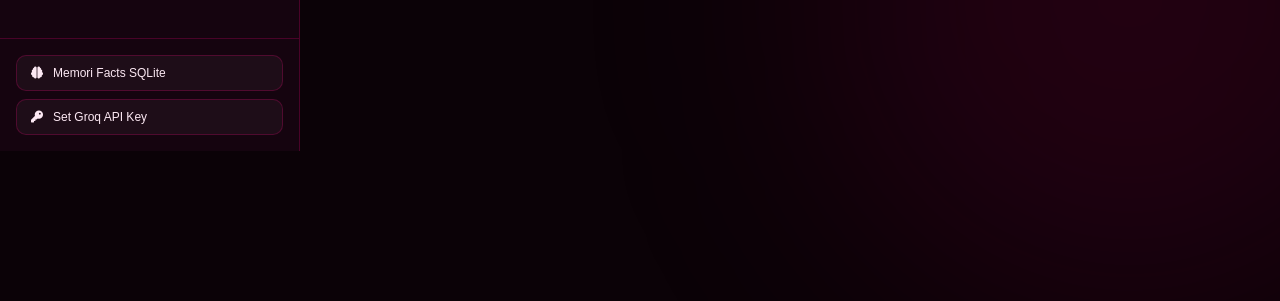
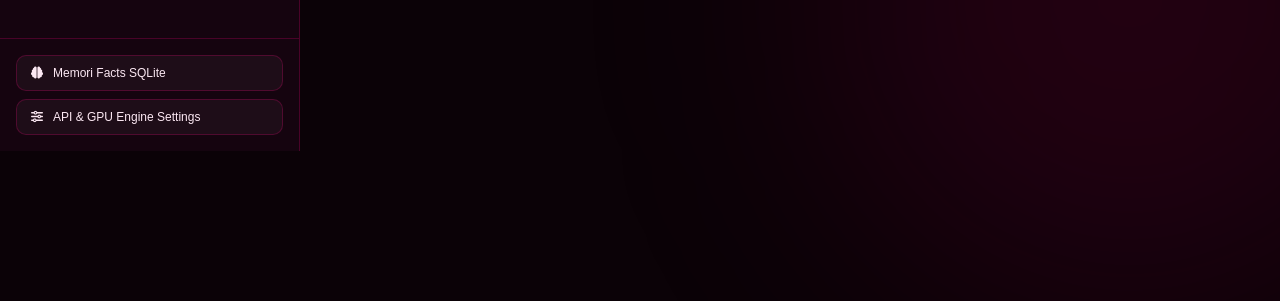
Before and after one commit to rubyhan460-arch/mainan, a Flask app: page / in a window 1280 px wide; the page is wider, and only the part inside the window is pictured. Shown: the part 649-950 px from the top of that part. Run offline with Flask 3, Linux system fonts and the light colour scheme; data that the repository does not hold is empty.

Commit message:
Fix colab notebook pip dependencies and API settings

```diff
--- a/app.py
+++ b/app.py
@@ -210,6 +210,46 @@ def query_groq_llm(messages, api_key):
     except Exception as e:
         return None
 
+# --- ENGINE 1B: GEMINI API (1.5 Flash - Free Key & BLOCK_NONE Safety) ---
+def query_gemini_llm(messages, api_key):
+    url = f"https://generativelanguage.googleapis.com/v1beta/models/gemini-1.5-flash:generateContent?key={api_key}"
+    headers = {"Content-Type": "application/json"}
+
+    contents = []
+    system_instruction = None
+
+    for msg in messages:
+        if msg["role"] == "system":
+            system_instruction = {"parts": [{"text": msg["content"]}]}
+        else:
+            role = "user" if msg["role"] == "user" else "model"
+            contents.append({"role": role, "parts": [{"text": msg["content"]}]})
+
+    payload = {
+        "contents": contents,
+        "safetySettings": [
+            {"category": "HARM_CATEGORY_SEXUALLY_EXPLICIT", "threshold": "BLOCK_NONE"},
+            {"category": "HARM_CATEGORY_HATE_SPEECH", "threshold": "BLOCK_NONE"},
+            {"category": "HARM_CATEGORY_HARASSMENT", "threshold": "BLOCK_NONE"},
+            {"category": "HARM_CATEGORY_DANGEROUS_CONTENT", "threshold": "BLOCK_NONE"}
+        ],
+        "generationConfig": {
+            "temperature": 0.85,
+            "maxOutputTokens": 350
+        }
+    }
+    if system_instruction:
+        payload["systemInstruction"] = system_instruction
+
+    data = json.dumps(payload).encode('utf-8')
+    req = urllib.request.Request(url, data=data, headers=headers, method="POST")
+    try:
+        with urllib.request.urlopen(req, timeout=12) as response:
+            res_body = json.loads(response.read().decode('utf-8'))
+            return res_body['candidates'][0]['content']['parts'][0]['text'].strip()
+    except Exception as e:
+        return None
+
 # --- ENGINE 2: POLLINATIONS AI (Fallback - 0 Key / Public API) ---
 def query_pollinations_llm(prompt_text):
     try:
@@ -326,11 +366,16 @@ Instruksi Tambahan:
 
     cfg = get_config()
     groq_key = cfg.get("groq_api_key", os.environ.get("GROQ_API_KEY", ""))
+    gemini_key = cfg.get("gemini_api_key", os.environ.get("GEMINI_API_KEY", ""))
 
     llm_output = None
 
-    # 1. Try Primary Engine: Groq API (if API Key provided)
-    if groq_key:
+    # 1A. Try Primary Engine A: Gemini API (if Gemini Key provided)
+    if gemini_key:
+        llm_output = query_gemini_llm(messages, gemini_key)
+
+    # 1B. Try Primary Engine B: Groq API (if Groq Key provided)
+    if not llm_output and groq_key:
         llm_output = query_groq_llm(messages, groq_key)
 
     # 2. Try Fallback Engine 1: Pollinations AI (0 Key / Public API)
--- a/server.py
+++ b/server.py
@@ -121,14 +121,36 @@ def api_get_facts():
 def api_manage_key():
     if request.method == 'POST':
         data = request.get_json() or {}
-        key = data.get('key', '').strip()
-        set_config('groq_api_key', key)
-        return jsonify({"status": "success", "has_key": bool(key)})
+        groq_key = data.get('groq_key', '').strip()
+        gemini_key = data.get('gemini_key', '').strip()
+        if groq_key:
+            set_config('groq_api_key', groq_key)
+        if gemini_key:
+            set_config('gemini_api_key', gemini_key)
+        return jsonify({"status": "success"})
     else:
         cfg = get_config()
-        has_key = bool(cfg.get('groq_api_key'))
-        key_preview = cfg.get('groq_api_key', '')[:8] + '...' if has_key else ''
-        return jsonify({"has_key": has_key, "key_preview": key_preview})
+        groq_key = cfg.get('groq_api_key', '')
+        gemini_key = cfg.get('gemini_api_key', '')
+        colab_url = cfg.get('colab_gpu_url', '')
+        return jsonify({
+            "has_groq_key": bool(groq_key),
+            "groq_preview": groq_key[:8] + '...' if groq_key else '',
+            "has_gemini_key": bool(gemini_key),
+            "gemini_preview": gemini_key[:8] + '...' if gemini_key else '',
+            "colab_gpu_url": colab_url
+        })
+
+@app.route('/api/colab_gpu', methods=['GET', 'POST'])
+def api_manage_colab_gpu():
+    if request.method == 'POST':
+        data = request.get_json() or {}
+        colab_url = data.get('colab_url', '').strip()
+        set_config('colab_gpu_url', colab_url)
+        return jsonify({"status": "success", "colab_url": colab_url})
+    else:
+        cfg = get_config()
+        return jsonify({"colab_url": cfg.get('colab_gpu_url', '')})
 
 if __name__ == '__main__':
     print("\n=======================================================")
--- a/static/app.js
+++ b/static/app.js
@@ -565,30 +565,65 @@ document.addEventListener('DOMContentLoaded', () => {
         try {
             const res = await fetch('/api/key');
             const data = await res.json();
-            if (data.has_key) {
-                keyStatusBox.innerHTML = `<span style="color: #00f5d4;"><i class="fa-solid fa-check"></i> Groq API Key Aktif: (${data.key_preview})</span>`;
+
+            const inputGeminiKey = document.getElementById('inputGeminiKey');
+            const inputGroqKey = document.getElementById('inputGroqKey');
+            const inputColabUrl = document.getElementById('inputColabUrl');
+
+            if (data.colab_gpu_url) inputColabUrl.value = data.colab_gpu_url;
+
+            let html = '';
+            if (data.has_gemini_key) {
+                html += `<div style="color: #00f5d4;"><i class="fa-solid fa-check"></i> Gemini 1.5 API Key Aktif (${data.gemini_preview})</div>`;
             } else {
-                keyStatusBox.innerHTML = `<span style="color: #ffb703;"><i class="fa-solid fa-triangle-exclamation"></i> Belum ada Groq API Key (Menggunakan Pollinations Fallback)</span>`;
+                html += `<div style="color: #ffb703;"><i class="fa-solid fa-circle-info"></i> Gemini API Key belum diisi (Opsional)</div>`;
             }
+
+            if (data.has_groq_key) {
+                html += `<div style="color: #00f5d4;"><i class="fa-solid fa-check"></i> Groq Llama-3.3 API Key Aktif (${data.groq_preview})</div>`;
+            } else {
+                html += `<div style="color: #ffb703;"><i class="fa-solid fa-circle-info"></i> Groq API Key belum diisi (Opsional)</div>`;
+            }
+
+            if (data.colab_gpu_url) {
+                html += `<div style="color: #00f5d4;"><i class="fa-solid fa-bolt"></i> Colab GPU Engine Tunnel Connected!</div>`;
+            } else {
+                html += `<div style="color: #bc93aa;"><i class="fa-solid fa-info-circle"></i> Engine Gambar: Menggunakan Dataset Local & Pollinations Model Anime</div>`;
+            }
+
+            keyStatusBox.innerHTML = html;
         } catch (err) {
-            console.error("Error checking key:", err);
+            console.error("Error checking key status:", err);
         }
     }
 
     async function handleSaveKey() {
-        const key = inputGroqKey.value.trim();
+        const gemini_key = document.getElementById('inputGeminiKey').value.trim();
+        const groq_key = document.getElementById('inputGroqKey').value.trim();
+        const colab_url = document.getElementById('inputColabUrl').value.trim();
+
         try {
-            await fetch('/api/key', {
-                method: 'POST',
-                headers: { 'Content-Type': 'application/json' },
-                body: JSON.stringify({ key })
-            });
-            inputGroqKey.value = '';
+            if (gemini_key || groq_key) {
+                await fetch('/api/key', {
+                    method: 'POST',
+                    headers: { 'Content-Type': 'application/json' },
+                    body: JSON.stringify({ gemini_key, groq_key })
+                });
+            }
+
+            if (colab_url !== undefined) {
+                await fetch('/api/colab_gpu', {
+                    method: 'POST',
+                    headers: { 'Content-Type': 'application/json' },
+                    body: JSON.stringify({ colab_url })
+                });
+            }
+
             await checkApiKeyStatus();
-            alert('Groq API Key berhasil disimpan!');
+            alert('Pengaturan API & GPU Engine berhasil disimpan!');
             modalKey.classList.add('hidden');
         } catch (err) {
-            console.error("Error saving key:", err);
+            console.error("Error saving settings:", err);
         }
     }
 
--- a/templates/index.html
+++ b/templates/index.html
@@ -63,8 +63,8 @@
                     <span>Memori Facts SQLite</span>
                 </button>
                 <button class="tool-btn" id="btnOpenKey">
-                    <i class="fa-solid fa-key"></i>
-                    <span>Set Groq API Key</span>
+                    <i class="fa-solid fa-sliders"></i>
+                    <span>API & GPU Engine Settings</span>
                 </button>
             </div>
         </aside>
@@ -191,21 +191,40 @@
         </div>
     </div>
 
-    <!-- MODAL SET GROQ API KEY -->
+    <!-- MODAL SETTINGS (GROQ, GEMINI & COLAB GPU TUNNEL) -->
     <div class="modal-overlay hidden" id="modalKey">
         <div class="modal-card">
             <div class="modal-header">
-                <h3><i class="fa-solid fa-key"></i> Pengaturan Groq API Key</h3>
+                <h3><i class="fa-solid fa-sliders"></i> Pengaturan API & Engine GPU Colab</h3>
                 <button class="close-modal-btn" id="btnCloseKey">&times;</button>
             </div>
             <div class="modal-body">
-                <p class="modal-desc">Masukkan Groq API Key gratisan kamu (dapat dari console.groq.com) untuk performa
-                    14.400 chat/hari tercepat & tanpa limit:</p>
-                <div class="input-group">
-                    <input type="password" id="inputGroqKey" placeholder="gsk_..." autocomplete="off">
-                    <button class="btn-primary" id="btnSaveKey">Simpan Key</button>
+                <p class="modal-desc">Atur API Key LLM Teks (Gemini 1.5 Flash / Groq) dan URL Colab GPU Tunnel untuk Generasi Gambar 2D Anime LoRA:</p>
+
+                <div class="settings-section">
+                    <label class="setting-label"><strong>✨ Gemini 1.5 Flash API Key (Primary - BLOCK_NONE Safety):</strong></label>
+                    <div class="input-group">
+                        <input type="password" id="inputGeminiKey" placeholder="AIzaSy..." autocomplete="off">
+                    </div>
                 </div>
-                <div class="key-status-box" id="keyStatusBox">
+
+                <div class="settings-section" style="margin-top: 12px;">
+                    <label class="setting-label"><strong>⚡ Groq API Key (Secondary Llama 3.3):</strong></label>
+                    <div class="input-group">
+                        <input type="password" id="inputGroqKey" placeholder="gsk_..." autocomplete="off">
+                    </div>
+                </div>
+
+                <div class="settings-section" style="margin-top: 12px;">
+                    <label class="setting-label"><strong>🚀 Colab GPU Tunnel URL (Free NVIDIA T4 GPU Engine):</strong></label>
+                    <div class="input-group">
+                        <input type="text" id="inputColabUrl" placeholder="https://xxxx.loca.lt atau ngrok URL..." autocomplete="off">
+                    </div>
+                </div>
+
+                <button class="btn-primary" id="btnSaveKey" style="width: 100%; margin-top: 16px;">Simpan Semua Pengaturan</button>
+
+                <div class="key-status-box" id="keyStatusBox" style="margin-top: 14px;">
                     <!-- Status loaded via JS -->
                 </div>
             </div>
```
Also changed, not shown: 1 other file.
